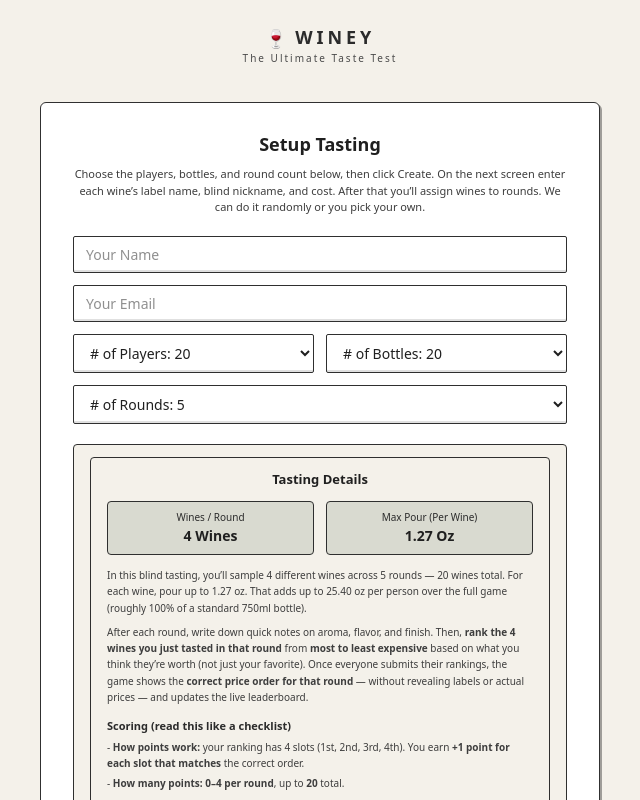
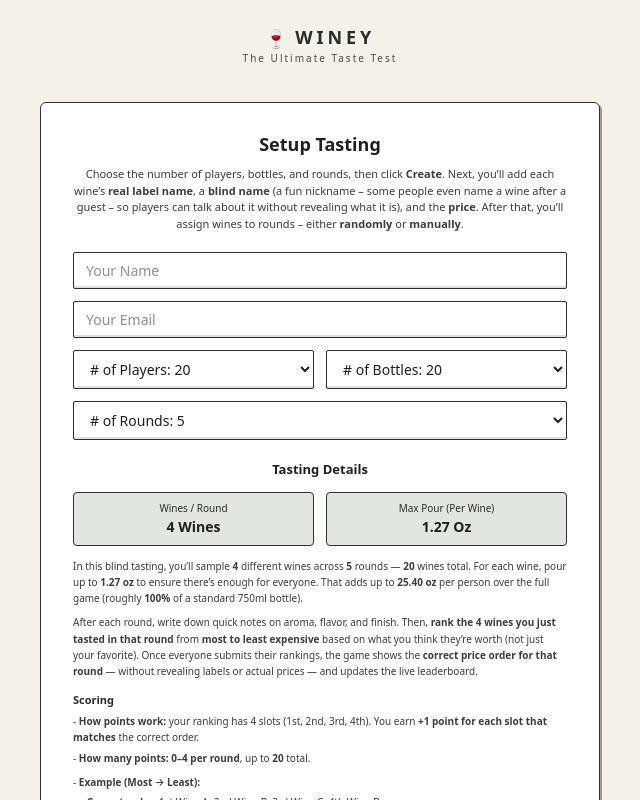
Before and after one commit to maximkali/Winey-Windsurf, a Next.js app: page /host/setup in a window 1280 px wide. Shown: the top 800 px of the page, without its empty margins (320-960 px from the left). Built offline with nearby package versions, Linux system fonts and the light colour scheme.

Commit message:
Refine setup help text and tasting details layout

```diff
--- a/src/app/host/setup/page.tsx
+++ b/src/app/host/setup/page.tsx
@@ -114,8 +114,10 @@ export default function HostSetupPage() {
             <div className="text-center">
               <h1 className="text-[18px] font-semibold">Setup Tasting</h1>
               <p className="mt-2 text-[11px] text-[#3d3d3d]">
-                Choose the players, bottles, and round count below, then click Create. On the next screen enter each wine’s label name, blind nickname,
-                and cost. After that you’ll assign wines to rounds. We can do it randomly or you pick your own.
+                Choose the number of players, bottles, and rounds, then click <span className="font-semibold">Create</span>. Next, you’ll add each wine’s{' '}
+                <span className="font-semibold">real label name</span>, a <span className="font-semibold">blind name</span> (a fun nickname – some people even
+                name a wine after a guest – so players can talk about it without revealing what it is), and the <span className="font-semibold">price</span>.
+                After that, you’ll assign wines to rounds – either <span className="font-semibold">randomly</span> or <span className="font-semibold">manually</span>.
               </p>
             </div>
 
@@ -153,7 +155,7 @@ export default function HostSetupPage() {
               </WineySelect>
             </div>
 
-            <div className="mt-5 rounded-[4px] border border-[#2f2f2f] bg-[#f4f1ea] px-4 py-3">
+            <div className="mt-5">
               <TastingDetails
                 tastingConfig={{
                   bottlesPerRound: setup.bottlesPerRound,
--- a/src/components/winey/TastingDetails.tsx
+++ b/src/components/winey/TastingDetails.tsx
@@ -44,7 +44,7 @@ export function TastingDetails({ tastingConfig }: { tastingConfig: TastingDetail
   }, [slots]);
 
   return (
-    <div className="rounded-[4px] border border-[#2f2f2f] bg-[#f4f1ea] px-4 py-3">
+    <div>
       <p className="text-center text-[13px] font-semibold">Tasting Details</p>
       <div className="mt-3 grid grid-cols-2 gap-3">
         <div className="rounded-[4px] border border-[#2f2f2f] bg-[#6f7f6a]/20 px-3 py-2 text-center">
@@ -61,11 +61,11 @@ export function TastingDetails({ tastingConfig }: { tastingConfig: TastingDetail
 
       <div className="mt-3 space-y-2 text-[10px] leading-relaxed text-[#3d3d3d]">
         <p>
-          In this blind tasting, you’ll sample {tastingConfig.bottlesPerRound} different wines across {tastingConfig.rounds || '—'} rounds —{' '}
-          {tastingConfig.bottles || '—'} wines total. For each wine, pour up to{' '}
-          {tastingConfig.ozPerPersonPerBottle === null ? '—' : tastingConfig.ozPerPersonPerBottle.toFixed(2)} oz. That adds up to{' '}
-          {tastingConfig.totalOzPerPerson === null ? '—' : tastingConfig.totalOzPerPerson.toFixed(2)} oz per person over the full game (roughly{' '}
-          {tastingConfig.percentOfStandardBottle === null ? '—' : tastingConfig.percentOfStandardBottle}% of a standard 750ml bottle).
+          In this blind tasting, you’ll sample <span className="font-semibold">{tastingConfig.bottlesPerRound}</span> different wines across{' '}
+          <span className="font-semibold">{tastingConfig.rounds || '—'}</span> rounds — <span className="font-semibold">{tastingConfig.bottles || '—'}</span> wines total. For each wine, pour up to{' '}
+          <span className="font-semibold">{tastingConfig.ozPerPersonPerBottle === null ? '—' : tastingConfig.ozPerPersonPerBottle.toFixed(2)} oz</span> to ensure there’s enough for everyone. That adds up to{' '}
+          <span className="font-semibold">{tastingConfig.totalOzPerPerson === null ? '—' : `${tastingConfig.totalOzPerPerson.toFixed(2)} oz`}</span> per person over the full game (roughly{' '}
+          <span className="font-semibold">{tastingConfig.percentOfStandardBottle === null ? '—' : `${tastingConfig.percentOfStandardBottle}%`}</span> of a standard 750ml bottle).
         </p>
 
         <p>
@@ -75,7 +75,7 @@ export function TastingDetails({ tastingConfig }: { tastingConfig: TastingDetail
         </p>
 
         <div className="pt-1">
-          <p className="text-[11px] font-semibold text-[#2b2b2b]">Scoring (read this like a checklist)</p>
+          <p className="text-[11px] font-semibold text-[#2b2b2b]">Scoring</p>
           <div className="mt-1 space-y-1">
             <p>
               - <span className="font-semibold">How points work:</span> your ranking has {slots} slots ({Array.from({ length: slots }, (_, i) => ordinal(i + 1)).join(', ')}). You earn{' '}
```
